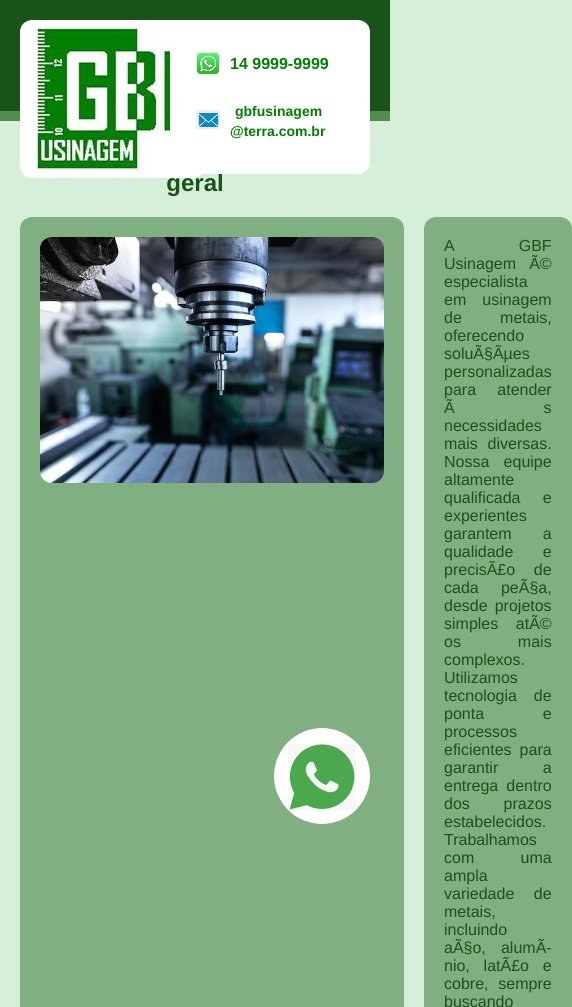
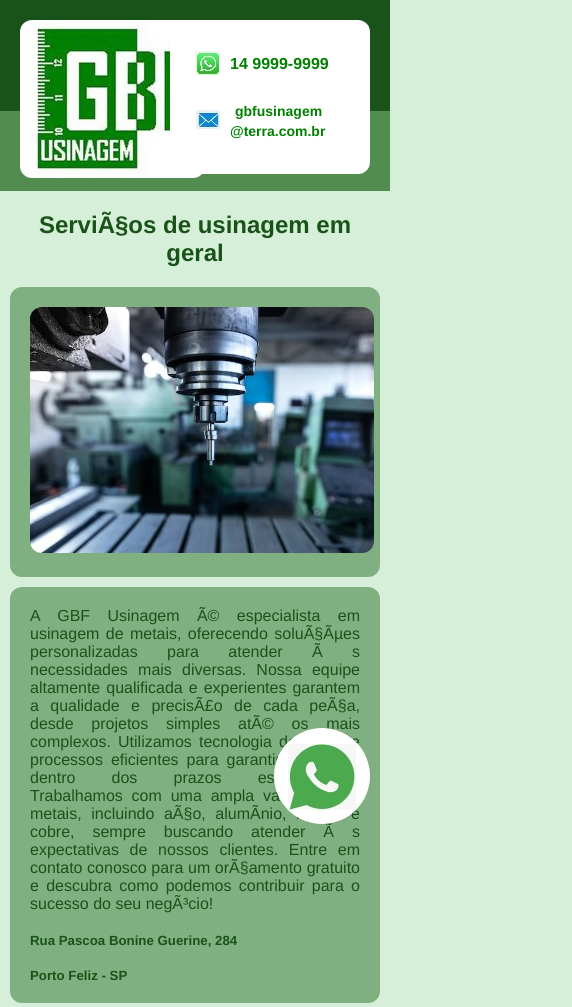
Before and after one commit to lbarro11/htmlpflio, a plain HTML site: page index.html in a window 390 px wide. Shown: the top 1007 px of the page, 572 px wide, since content can reach past the window. Drawn offline with Linux system fonts and the light colour scheme.

Commit message:
Add files via upload

```diff
--- a/estilo2.css
+++ b/estilo2.css
@@ -118,12 +118,14 @@ footer{
  }
  .flex-container{
 	 display: flex;
-
+	flex-direction:row;
+	gap:10px;
  }
  .card{
 	 	background-color: #80AF81;
-		margin-left:20px;
+		margin-left:10px;
 		margin-right:10px;
+		margin-botton:10px;
 		border-radius: 12px;
 
  }
@@ -132,7 +134,22 @@ footer{
  }
   .card2{
 	 	background-color: #80AF81;
-		margin-left:10px;
-		margin-right:20px;
+
+		margin-left:0px;
+		margin-right:0px;
+		margin-botton:10px;
 		border-radius: 12px;
  }
+ @media(max-width:600px){
+	 .flex-container{
+		 flex-direction:column;
+	 }
+	 .card2{
+		 margin-left:10px;
+		 margin-right:10px
+	 }
+	 h1{
+		 color: #1A5319;
+		 	border-width: 0px 0px 80px 0px;
+	 }
+ }
```
